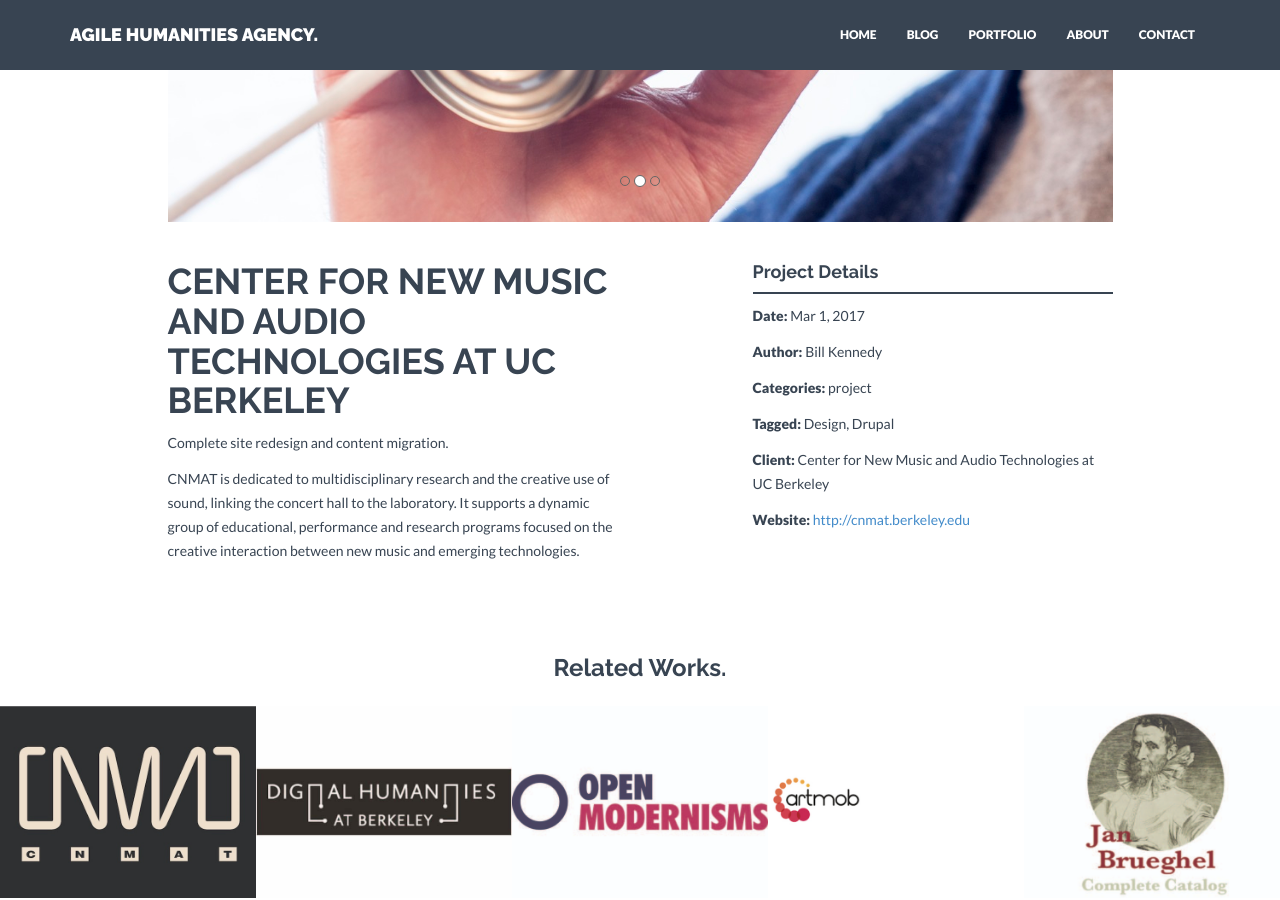
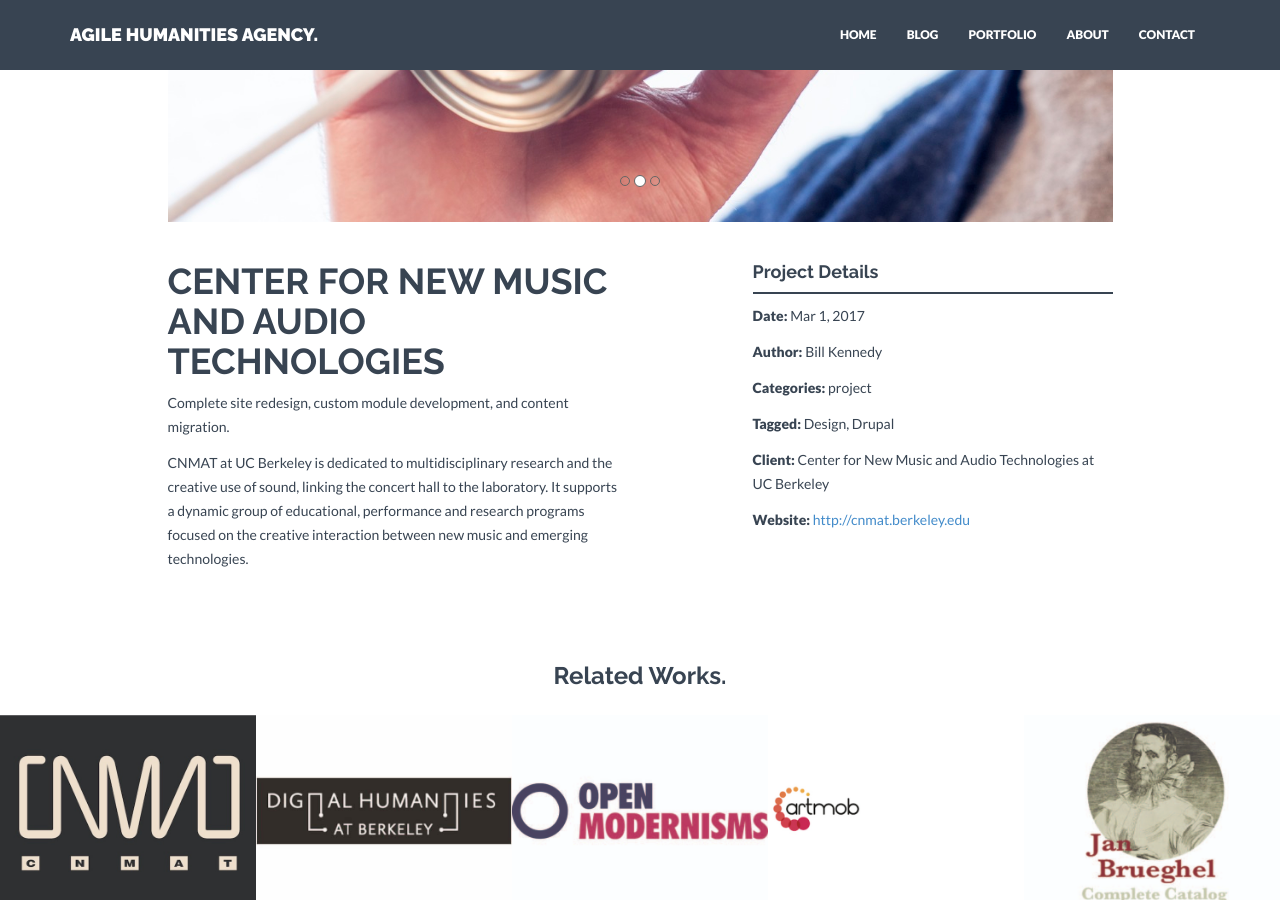
Before and after one commit to agile-humanities/agile-humanities.github.io, a Jekyll site: the page built from _posts/project/2017-03-01-CNMAT.markdown, in a window 1280 px wide and 900 px high, scrolled down 447 px. Built offline with Jekyll 4.4.1, drawn with Linux system fonts in a browser that asks for light colours; nearby versions of some CDN libraries.

Commit message:
project update

```diff
--- a/_posts/project/2017-03-01-CNMAT.markdown
+++ b/_posts/project/2017-03-01-CNMAT.markdown
@@ -15,8 +15,8 @@
 client: Center for New Music and Audio Technologies at UC Berkeley
 website: http://cnmat.berkeley.edu
 ---
-# CENTER FOR NEW MUSIC AND AUDIO TECHNOLOGIES AT UC BERKELEY
+# CENTER FOR NEW MUSIC AND AUDIO TECHNOLOGIES
 
-Complete site redesign and content migration.
+Complete site redesign, custom module development, and content migration.
 
-CNMAT is dedicated to multidisciplinary research and the creative use of sound, linking the concert hall to the laboratory.  It supports a dynamic group of educational, performance and research programs focused on the creative interaction between new music and emerging technologies.
+CNMAT at UC Berkeley is dedicated to multidisciplinary research and the creative use of sound, linking the concert hall to the laboratory. It supports a dynamic group of educational, performance and research programs focused on the creative interaction between new music and emerging technologies.
```
